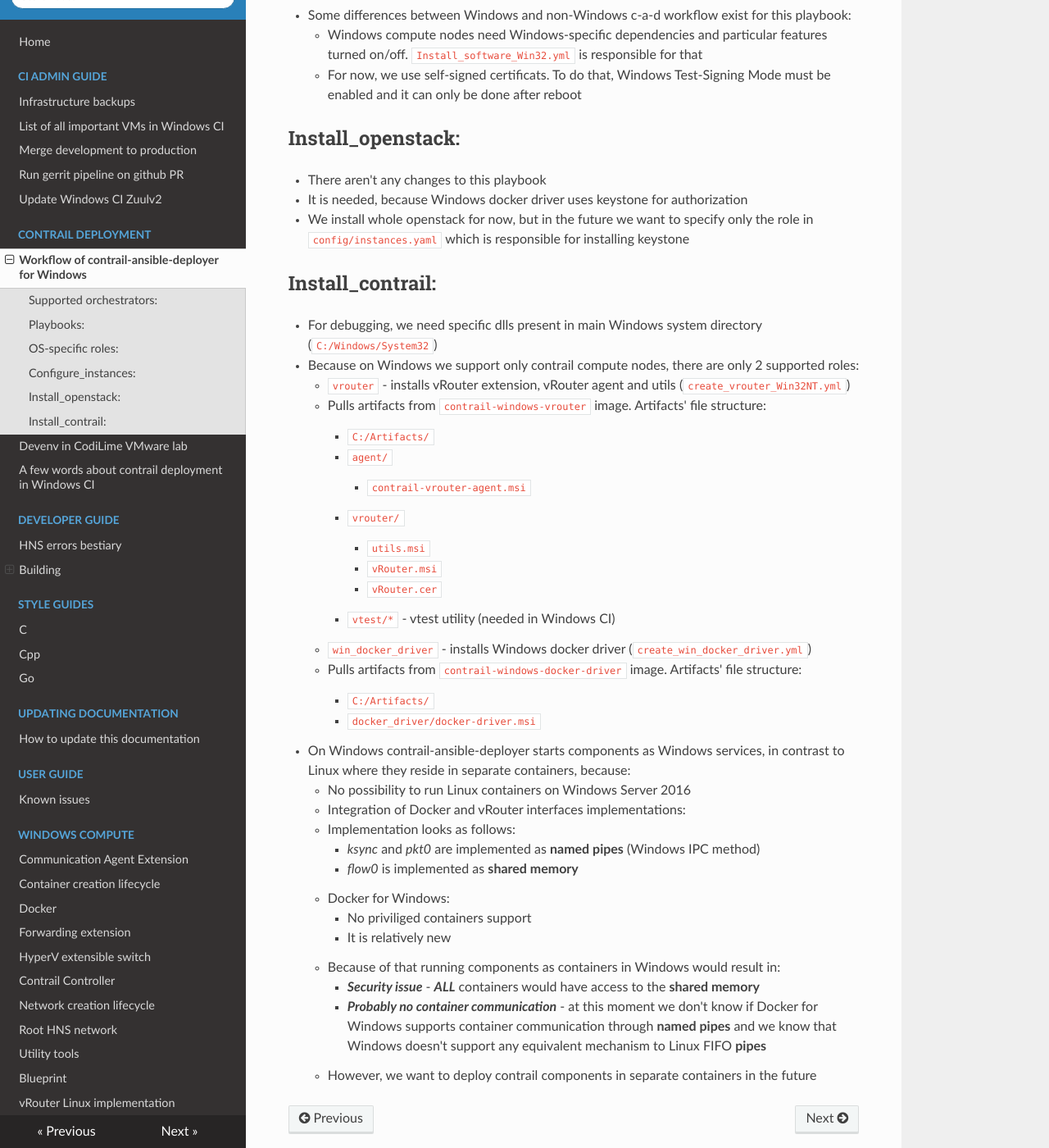
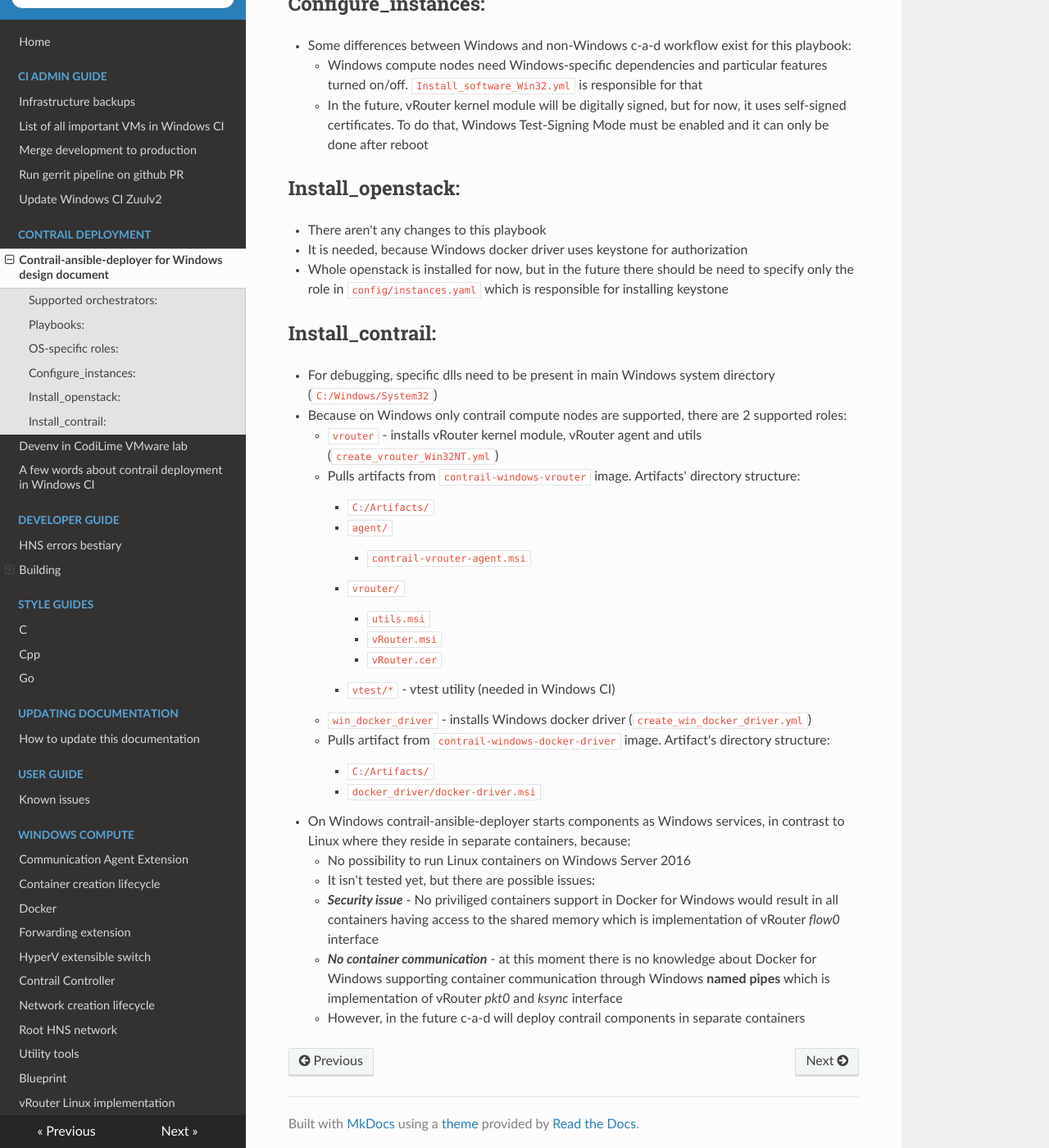
Before and after one commit to piotr-szuberski/contrail-windows-docs, an MkDocs documentation site: the page built from doc/contrail_deployment/CAD_for_windows_design.md, in a window 1280 px wide and 1400 px high, scrolled down 647 px. Shown: the whole window at 82% size. Built offline with MkDocs 1.6.1, drawn with Linux system fonts in a browser that asks for light colours; nearby versions of some CDN libraries; some of the changed text lies outside the part shown.

Commit message:
Remove redundant information and make sentences impersonal

```diff
--- a/doc/contrail_deployment/CAD_for_windows_design.md
+++ b/doc/contrail_deployment/CAD_for_windows_design.md
@@ -1,4 +1,4 @@
-# Workflow of contrail-ansible-deployer for Windows
+# Contrail-ansible-deployer for Windows design document
 
 ## Supported orchestrators:
   * `Openstack` - keystone is needed by Windows docker driver
@@ -11,23 +11,24 @@
 
 ## OS-specific roles:
   * There are particular roles which needs to be done differently for Windows
-  * Thus we divide these roles into `*_Linux` and `*_Win32NT` for usage in c-a-d for Linux and c-a-d for Windows respectively
+  * Thus, these roles are divided into `*_Linux` and `*_Win32NT` for usage in c-a-d for Linux and c-a-d for Windows respectively
 
 ## Configure_instances:
   * Some differences between Windows and non-Windows c-a-d workflow exist for this playbook:
     * Windows compute nodes need Windows-specific dependencies and particular features turned on/off. `Install_software_Win32.yml` is responsible for that
-    * For now, we use self-signed certificats. To do that, Windows Test-Signing Mode must be enabled and it can only be done after reboot
+    * In the future, vRouter kernel module will be digitally signed, but for now, it uses self-signed certificates.
+    To do that, Windows Test-Signing Mode must be enabled and it can only be done after reboot
 
 ## Install_openstack:
   * There aren't any changes to this playbook
   * It is needed, because Windows docker driver uses keystone for authorization
-  * We install whole openstack for now, but in the future we want to specify only the role in `config/instances.yaml` which is responsible for installing keystone
+  * Whole openstack is installed for now, but in the future there should be need to specify only the role in `config/instances.yaml` which is responsible for installing keystone
 
 ## Install_contrail:
-  * For debugging, we need specific dlls present in main Windows system directory (`C:/Windows/System32`)
-  * Because on Windows we support only contrail compute nodes, there are only 2 supported roles:
-    * `vrouter` - installs vRouter extension, vRouter agent and utils (`create_vrouter_Win32NT.yml`)
-      * Pulls artifacts from `contrail-windows-vrouter` image. Artifacts' file structure:
+  * For debugging, specific dlls need to be present in main Windows system directory (`C:/Windows/System32`)
+  * Because on Windows only contrail compute nodes are supported, there are 2 supported roles:
+    * `vrouter` - installs vRouter kernel module, vRouter agent and utils (`create_vrouter_Win32NT.yml`)
+      * Pulls artifacts from `contrail-windows-vrouter` image. Artifacts' directory structure:
         * `C:/Artifacts/`
           * `agent/`
             * `contrail-vrouter-agent.msi`
@@ -37,21 +38,13 @@
             * `vRouter.cer`
           * `vtest/*` - vtest utility (needed in Windows CI)
     * `win_docker_driver` - installs Windows docker driver (`create_win_docker_driver.yml`)
-      * Pulls artifacts from `contrail-windows-docker-driver` image. Artifacts' file structure:
+      * Pulls artifact from `contrail-windows-docker-driver` image. Artifact's directory structure:
         * `C:/Artifacts/`
           * `docker_driver/docker-driver.msi`
   * On Windows contrail-ansible-deployer starts components as Windows services,
     in contrast to Linux where they reside in separate containers, because:
     * No possibility to run Linux containers on Windows Server 2016
-    * Integration of Docker and vRouter interfaces implementations:
-      * Implementation looks as follows:
-        * *ksync* and *pkt0* are implemented as **named pipes** (Windows IPC method)
-        * *flow0* is implemented as **shared memory**
-      * Docker for Windows:
-        * No priviliged containers support
-        * It is relatively new
-      * Because of that running components as containers in Windows would result in:
-        * **_Security issue_** - **_ALL_** containers would have access to the **shared memory**
-        * **_Probably no container communication_** - at this moment we don't know if Docker for Windows supports container communication through **named pipes** and
-        we know that Windows doesn't support any equivalent mechanism to Linux FIFO **pipes**
-      * However, we want to deploy contrail components in separate containers in the future
+    * It isn't tested yet, but there are possible issues:
+      * **_Security issue_** -  No priviliged containers support in Docker for Windows would result in all containers having access to the shared memory which is implementation of vRouter *flow0* interface
+      * **_No container communication_** - at this moment there is no knowledge about Docker for Windows supporting container communication through Windows **named pipes** which is implementation of vRouter *pkt0* and *ksync* interface
+    * However, in the future c-a-d will deploy contrail components in separate containers
```
